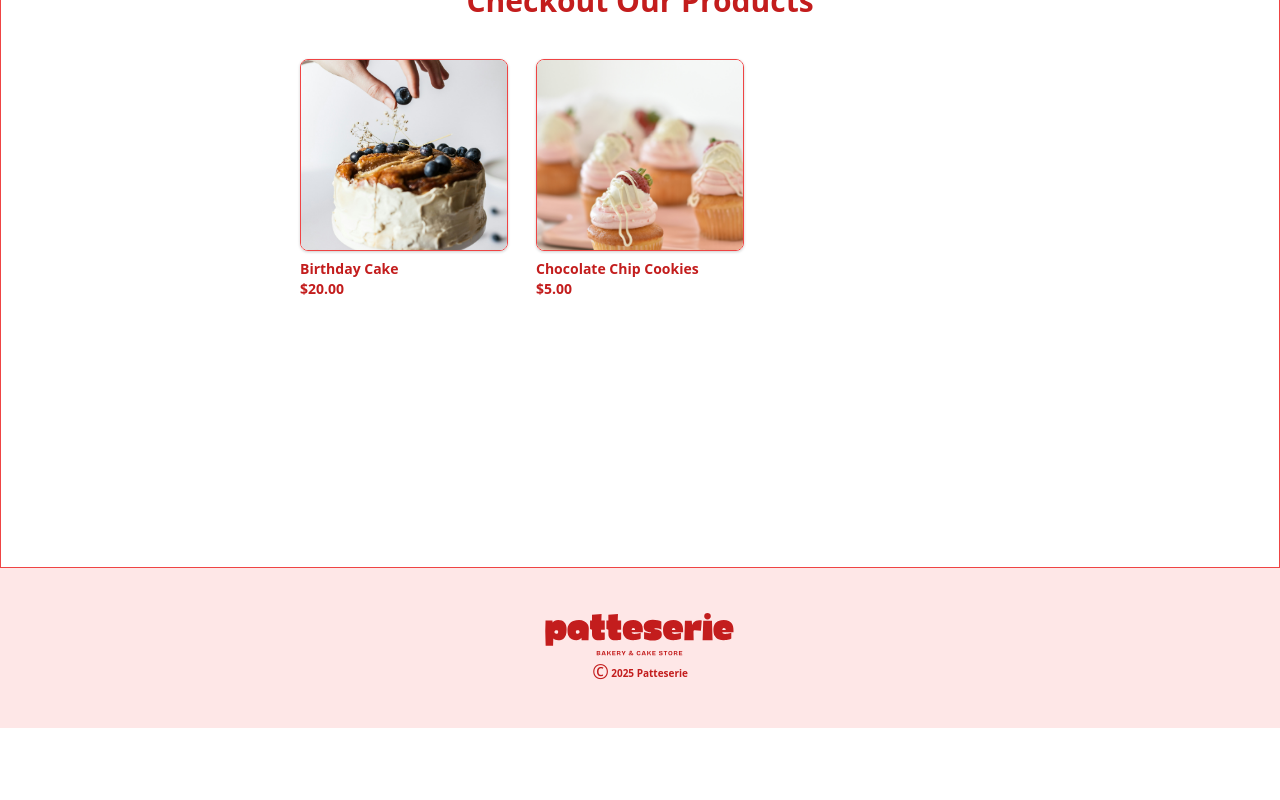
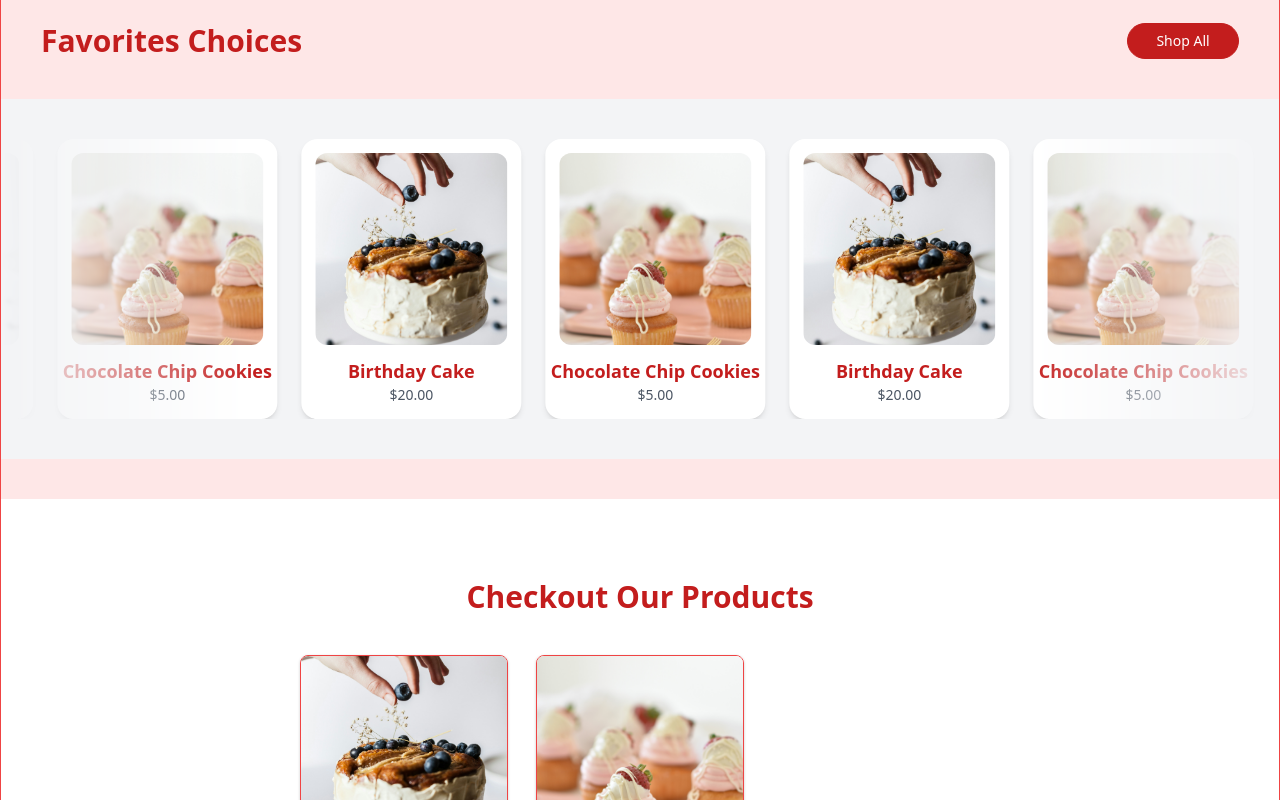
Before and after one commit to audriokt/Bakrie-Store-PI, a React (Vite) app in the folder frontend-bakrie/: page / in a window 1280 px wide. Shown: the part 620-1420 px from the top of the page. Before the commit the page ends 1348 px from the top, so only its background shows below. Built offline with nearby package versions, Linux system fonts and the light colour scheme; some icons are missing.

Commit message:
add infinite slide

```diff
--- a/frontend-bakrie/src/App.css
+++ b/frontend-bakrie/src/App.css
@@ -17,3 +17,22 @@ html {
 .card-shadow {
   box-shadow: 0 1px 3px rgba(0, 0, 0, 0.2);
 }
+@keyframes scroll-horizontal {
+  0% { transform: translateX(0); }
+  100% { transform: translateX(-50%); }
+}
+
+@keyframes scroll-vertical {
+  0% { transform: translateY(0); }
+  100% { transform: translateY(-50%); }
+}
+
+.animate-scroll-horizontal {
+  animation: scroll-horizontal var(--duration, 40000ms) linear infinite;
+  animation-direction: var(--direction, normal);
+}
+
+.animate-scroll-vertical {
+  animation: scroll-vertical var(--duration, 40000ms) linear infinite;
+  animation-direction: var(--direction, normal);
+}
--- /dev/null
+++ b/frontend-bakrie/src/components/core/InfiniteSwiper.jsx
@@ -0,0 +1,83 @@
+import React, { useRef, useEffect } from 'react';
+import { imageData } from '../layout/itemsCard/ItemsCard';
+
+const InfiniteSlider = ({
+  children,
+  direction = 'horizontal',
+  reverse = false,
+  duration = 40000,
+  gap = 24,
+}) => {
+  const sliderRef = useRef(null);
+
+  useEffect(() => {
+    const slider = sliderRef.current;
+    if (!slider) return;
+
+    // Duplicate items sekali biar bisa looping halus
+    const items = Array.from(slider.children);
+    const totalWidth = slider.scrollWidth;
+    items.forEach(item => {
+      const clone = item.cloneNode(true);
+      clone.setAttribute('aria-hidden', 'true');
+      slider.appendChild(clone);
+    });
+
+    // Set CSS variables untuk animasi
+    slider.style.setProperty('--duration', `${duration}ms`);
+    slider.style.setProperty('--direction', reverse ? 'reverse' : 'normal');
+  }, [duration, reverse, children]);
+
+  const directionClass = direction === 'vertical' ? 'flex-col' : 'flex-row';
+  const animationClass =
+    direction === 'vertical' ? 'animate-scroll-vertical' : 'animate-scroll-horizontal';
+
+  return (
+    <div
+      className="overflow-hidden"
+      style={{
+        maskImage:
+          direction === 'vertical'
+            ? 'linear-gradient(to bottom, transparent, black 20%, black 80%, transparent)'
+            : 'linear-gradient(to right, transparent, black 20%, black 80%, transparent)',
+        WebkitMaskImage:
+          direction === 'vertical'
+            ? 'linear-gradient(to bottom, transparent, black 20%, black 80%, transparent)'
+            : 'linear-gradient(to right, transparent, black 20%, black 80%, transparent)',
+      }}
+    >
+      <div
+        ref={sliderRef}
+        className={`flex ${directionClass} w-max ${animationClass}`}
+        style={{ gap: `${gap}px` }}
+      >
+        {children}
+      </div>
+    </div>
+  );
+};
+
+const InfiniteSwiper = () => {
+  return (
+    <div className="w-full bg-gray-100 py-10">
+      <InfiniteSlider duration={30000}>
+        {imageData.map((item, index) => (
+          <div
+            key={index}
+            className="min-w-[220px] h-[280px] bg-white shadow-md rounded-2xl flex flex-col items-center justify-center"
+          >
+            <img
+              src={item.src}
+              alt={item.name}
+              className="w-48 h-48 object-cover rounded-xl mb-3"
+            />
+            <h3 className="font-semibold text-lg text-yes">{item.name}</h3>
+            <p className="text-gray-600 text-sm">{item.price}</p>
+          </div>
+        ))}
+      </InfiniteSlider>
+    </div>
+  );
+};
+
+export default InfiniteSwiper;
--- a/frontend-bakrie/src/components/layout/itemsCard/ItemsCard.jsx
+++ b/frontend-bakrie/src/components/layout/itemsCard/ItemsCard.jsx
@@ -1,6 +1,6 @@
 import React from 'react'
 
-const imageData = [
+export const imageData = [   // ← penting: tambahkan "export"
   {
     src: 'product/cake.jpg',
     name: 'Birthday Cake',
@@ -12,27 +12,25 @@ const imageData = [
     name: 'Chocolate Chip Cookies',
     price: '$5.00',
     description: 'Freshly baked chocolate chip cookies.',
-  },]
+  },
+];
 
 const ItemsCard = () => {
   return (
     <div className="grid grid-cols-3 grid-rows-2 gap-7">
-        {/* <div className='card-shadow'>1</div>
-        <div >2</div>
-        <div >3</div>
-        <div className="row-start-2">4</div>
-        <div className="row-start-2">5</div>
-        <div className="row-start-2">6</div> */}
-        {imageData.map((item, index) => (
-          <div key={index} className=''>
-            <img src={item.src} alt={item.name} className='card-shadow relative min-w-52 h-48 rounded-lg border border-red-500 overflow-hidden object-cover' />
-            {/* <p className='text-sm text-gray-600'>{item.description}</p> */}
-            <h2 className='font-semibold text-sm text-yes mt-2'>{item.name}</h2>
-            <p className='text-yes font-semibold text-sm'>{item.price}</p>
-          </div>
-        ))}
+      {imageData.map((item, index) => (
+        <div key={index}>
+          <img
+            src={item.src}
+            alt={item.name}
+            className="card-shadow relative min-w-52 h-48 rounded-lg border border-red-500 overflow-hidden object-cover"
+          />
+          <h2 className="font-semibold text-sm text-yes mt-2">{item.name}</h2>
+          <p className="text-yes font-semibold text-sm">{item.price}</p>
+        </div>
+      ))}
     </div>
-  )
-}
+  );
+};
 
-export default ItemsCard
+export default ItemsCard;
--- a/frontend-bakrie/src/components/pages/home/HomePage.jsx
+++ b/frontend-bakrie/src/components/pages/home/HomePage.jsx
@@ -1,17 +1,37 @@
 import React from 'react'
 import Carousel from '../../layout/swiperComponent/Carousel'
 import ItemsCard from '../../layout/itemsCard/ItemsCard'
-
+import InfiniteSwiper from '../../core/InfiniteSwiper'
 const HomePage = () => {
   return (
     <div className='min-h-[800px] w-full border border-red-500'>
       <Carousel/>
+
+       {/* Favorite Choices */}
+      <div className='w-full bg-ookay mt-20 py-10'>
+        <div className='flex justify-between items-center'>
+          <h1 className='font-extrabold text-3xl text-yes pl-10'>Favorites Choices</h1>
+          <button className='bg-yes text-white text-sm w-28 h-9 rounded-full mr-10 border border-yes hover:bg-transparent hover:text-yes font-medium transition duration-300'>
+            Shop All
+          </button>
+        </div>
+
+        {/*Infinite Swiper ditaruh di sini */}
+        <div className='mt-10'>
+          <InfiniteSwiper />
+        </div>
+      </div>
 
       {/* item card */}
       <div className='flex flex-col justify-center items-center mt-20 w-full'>
         <h1 className='font-extrabold text-3xl text-yes mb-10'>Checkout Our Products</h1>
         <ItemsCard/>
       </div>
+
+      {/* about us */}
+      <div>
+
+      </div>
     </div>
   )
 }
```
